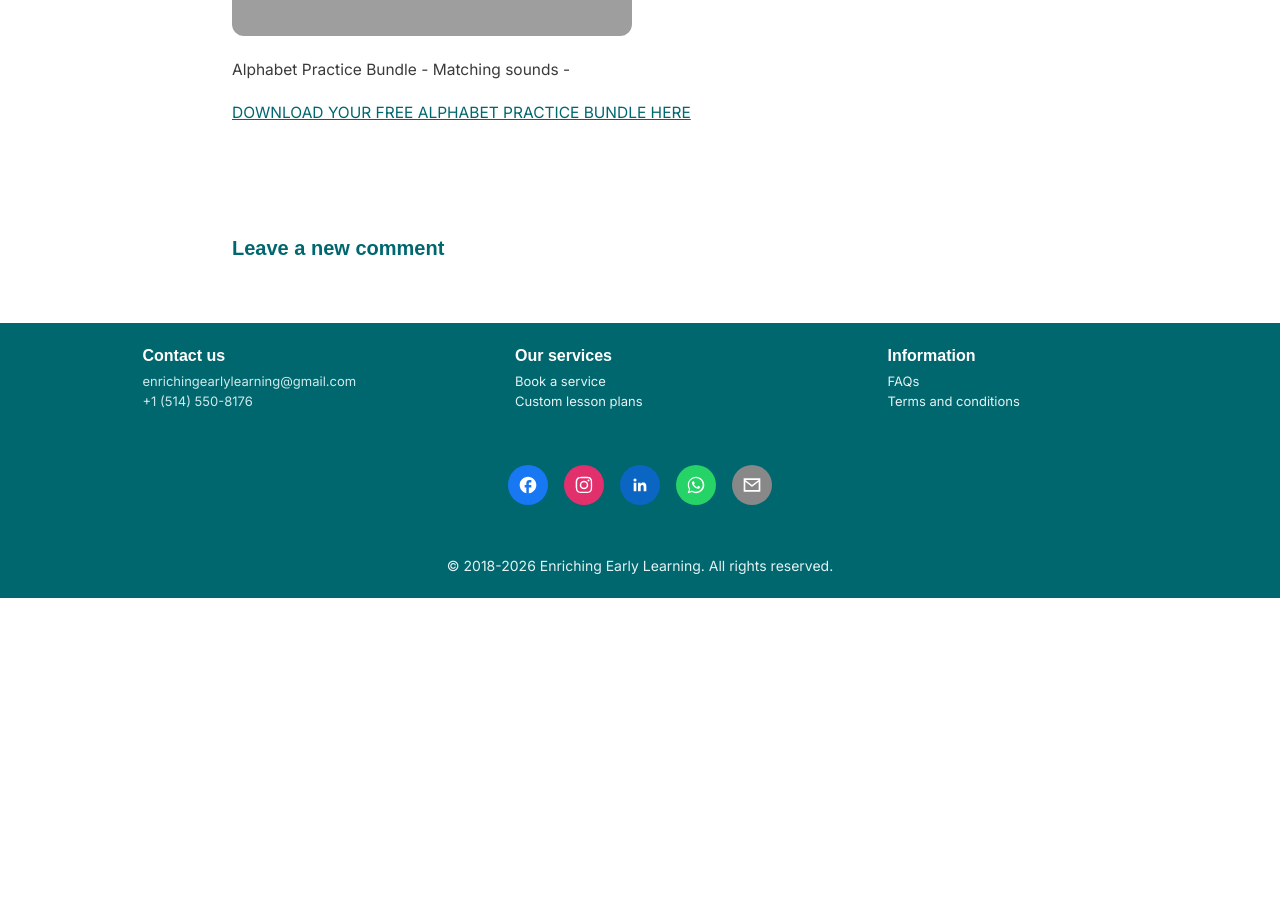
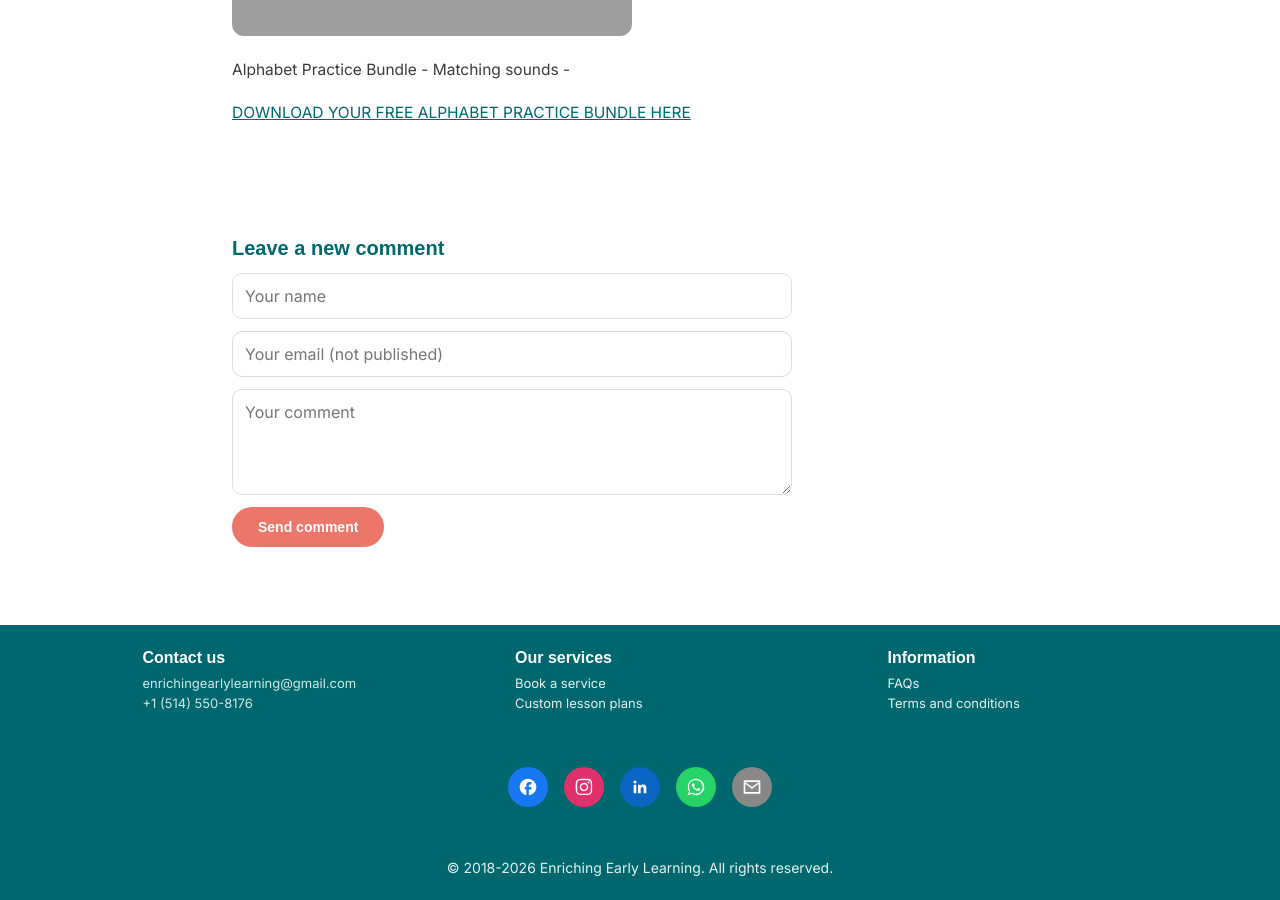
Before and after one commit to enrichingearlylearning/enriching-early-learning-site, a Jekyll site: the page built from _posts/2022-06-18-alphabet-practice-bundle-the-new-summer-freebie-for-kids.md, in a window 1280 px wide and 900 px high, scrolled down 1765 px. Built offline with Jekyll 4.4.1, drawn with Linux system fonts in a browser that asks for light colours; some web fonts are replaced; comment, search, counter and statistics services are not loaded; before the commit the page ends 2363 px from its top, so only the background shows below that.

Commit message:
Update post.html

```diff
--- a/_layouts/post.html
+++ b/_layouts/post.html
@@ -35,6 +35,15 @@ layout: default
 
 <div class="giscus-wrapper">
   <h3>Leave a new comment</h3>
+    <form action="https://formspree.io/f/YOUR_FORM_ID" method="POST" style="display:grid;gap:12px;max-width:560px;margin-bottom:28px;">
+    <input type="hidden" name="_subject" value="New blog comment: {{ page.title | escape }}">
+    <input type="hidden" name="post" value="https://www.enrichingearlylearning.com{{ page.url }}">
+    <input type="text" name="_gotcha" style="display:none" tabindex="-1" autocomplete="off">
+    <input type="text" name="name" placeholder="Your name" required style="padding:12px;border:1px solid #ddd;border-radius:10px;font:inherit;">
+    <input type="email" name="email" placeholder="Your email (not published)" required style="padding:12px;border:1px solid #ddd;border-radius:10px;font:inherit;">
+    <textarea name="comment" rows="4" placeholder="Your comment" required style="padding:12px;border:1px solid #ddd;border-radius:10px;font:inherit;"></textarea>
+    <button type="submit" class="btn" style="justify-self:start;">Send comment</button>
+  </form>
   <script src="https://giscus.app/client.js"
     data-repo="{{ site.giscus.repo }}"
     data-repo-id="{{ site.giscus.repo_id }}"
```
